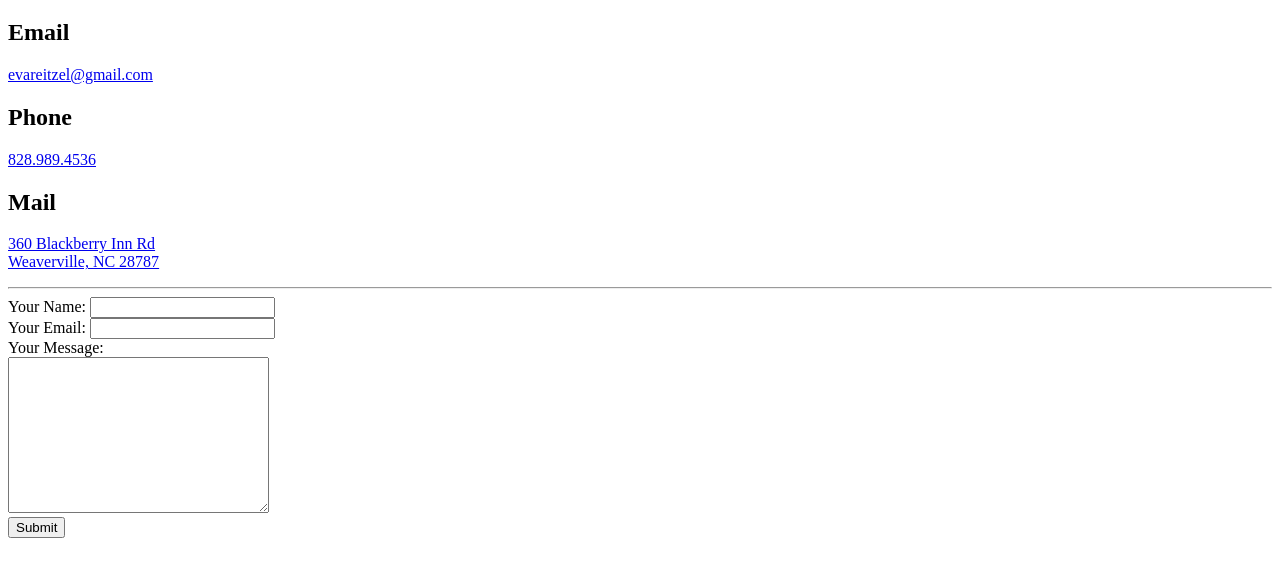
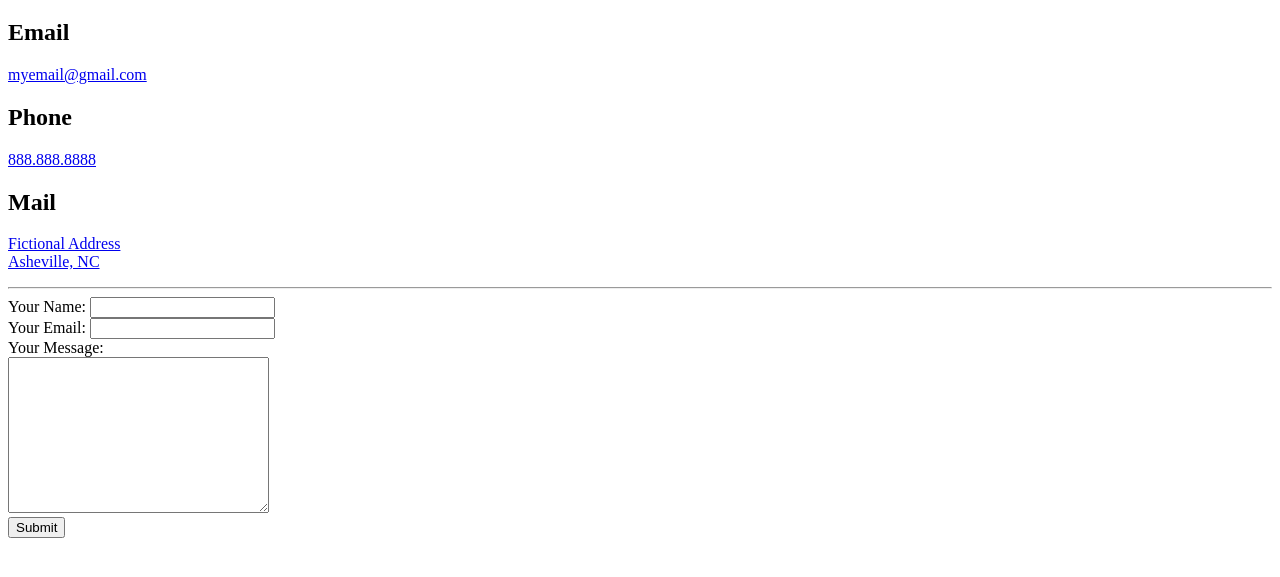
Before and after one commit to evathompson/cv, a plain HTML site: page contact.html in a window 1280 px wide. Shown: the part 61-638 px from the top of the page. Drawn offline with Linux system fonts and the light colour scheme.

Commit message:
Update contact.html

```diff
--- a/contact.html
+++ b/contact.html
@@ -9,13 +9,13 @@
 <body>
   <h1>Contact Me</h1>
   <h2>Email</h2>
-  <a href="mailto:evareitzel@gmail.com">evareitzel@gmail.com</a>
+  <a href="mailto:myemail@gmail.com">myemail@gmail.com</a>
   <h2>Phone</h2>
-  <a href="tel:1-828-989-4536">828.989.4536</a>
+  <a href="tel:1-888-888-8888">888.888.8888</a>
   <h2>Mail</h2>
-  <p><a href="https://goo.gl/maps/HktrCyoiS4dsApSZA">360 Blackberry Inn Rd
+  <p><a href="https://goo.gl/maps/myhouse">Fictional Address
   <br />
-  Weaverville, NC 28787</a></p>
+  Asheville, NC</a></p>
   <hr />
   <form action="mailto:evareitzel@gmail.com" method="post" enctype="text/plain">
     <label>Your Name:</label>
```
